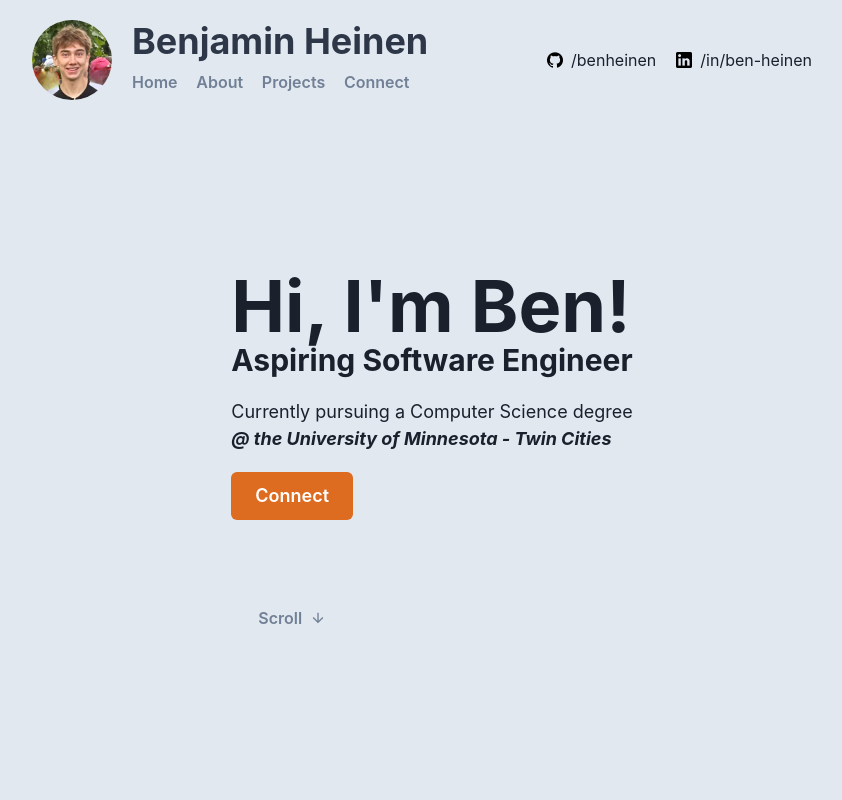
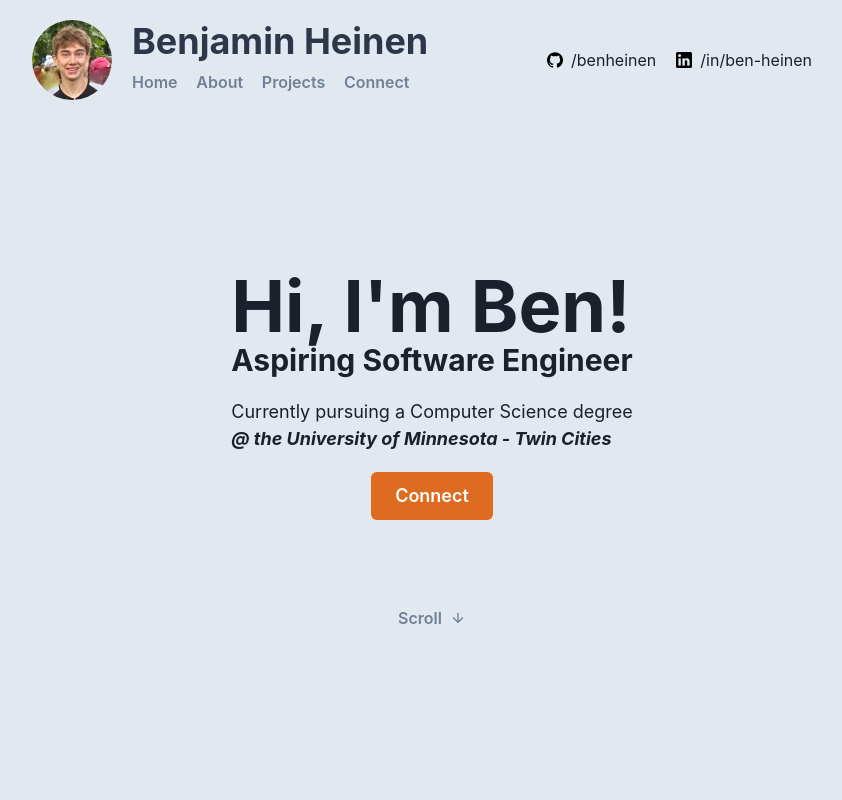
Before and after one commit to benheinen/benjamin-heinen, a React (Vite) app: page / in a window 1280 px wide. Shown: the top 800 px of the page, without its empty margins (208-1050 px from the left). Built offline with nearby package versions, Linux system fonts and the light colour scheme.

Commit message:
updated flex

```diff
--- a/src/pages/Home.tsx
+++ b/src/pages/Home.tsx
@@ -46,10 +46,10 @@ export default function Home() {
                 @ the University of Minnesota - Twin Cities
               </Text>
             </Text>
-            <HStack>
+            <HStack flexDir={{ lg: "column", base: "row" }}>
               <VStack>
                 <Button
-                  size={"lg"}
+                  size={{ base: "lg" }}
                   colorScheme={"orange"}
                   onClick={scrollToConnect}
                 >
```
